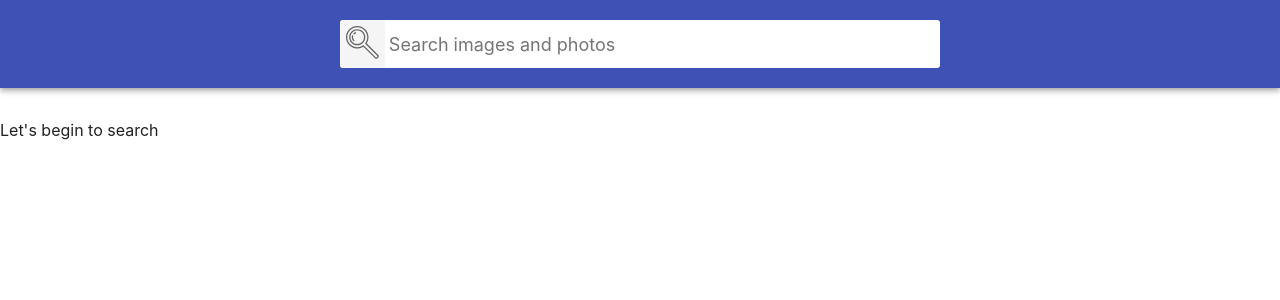
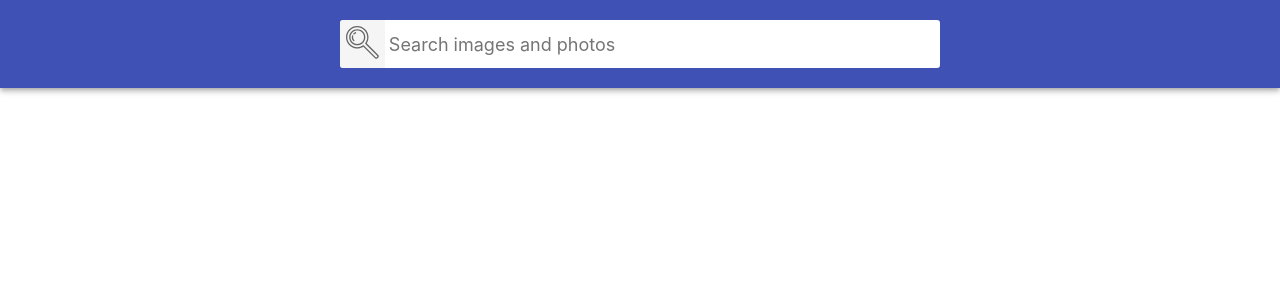
Before and after one commit to Tonya-Shyva/goit-react-hw-04-image-finder, a React (Create React App) app: page / in a window 1280 px wide. Shown: the top 300 px of the page. Built offline with nearby package versions, Linux system fonts and the light colour scheme.

Commit message:
Update App.js
final

```diff
--- a/src/components/App/App.js
+++ b/src/components/App/App.js
@@ -43,6 +43,7 @@ export function App() {
     if (response.totalHits === 0) {
       toast.info('Please, enter another search value!');
       isHide.current = true;
+      setSearchValue('');
     }
     if (
       response.totalHits < 12 &&
@@ -84,19 +85,15 @@ export function App() {
   return (
     <AppContainer>
       <SearchBar onFormSubmit={handleSubmit}></SearchBar>
-      {searchValue === '' ? (
-        <p>Let's begin to search</p>
+      {searchValue === '' && isLoading.current && pageNumber === 1 ? (
+        <Loader />
       ) : (
         <React.Fragment>
-          {isLoading.current && pageNumber === 1 ? (
-            <Loader />
-          ) : (
-            <React.Fragment>
-              <ImageGallery images={images} onSelect={selectImg}></ImageGallery>
-              {isLoading.current && pageNumber > 1 && <Loader />}
-              {!isHide.current && <Button onClick={handleLoadMore} />}
-            </React.Fragment>
+          {searchValue !== '' && (
+            <ImageGallery images={images} onSelect={selectImg}></ImageGallery>
           )}
+          {isLoading.current && pageNumber > 1 && <Loader />}
+          {!isHide.current && <Button onClick={handleLoadMore} />}
         </React.Fragment>
       )}
 
```
